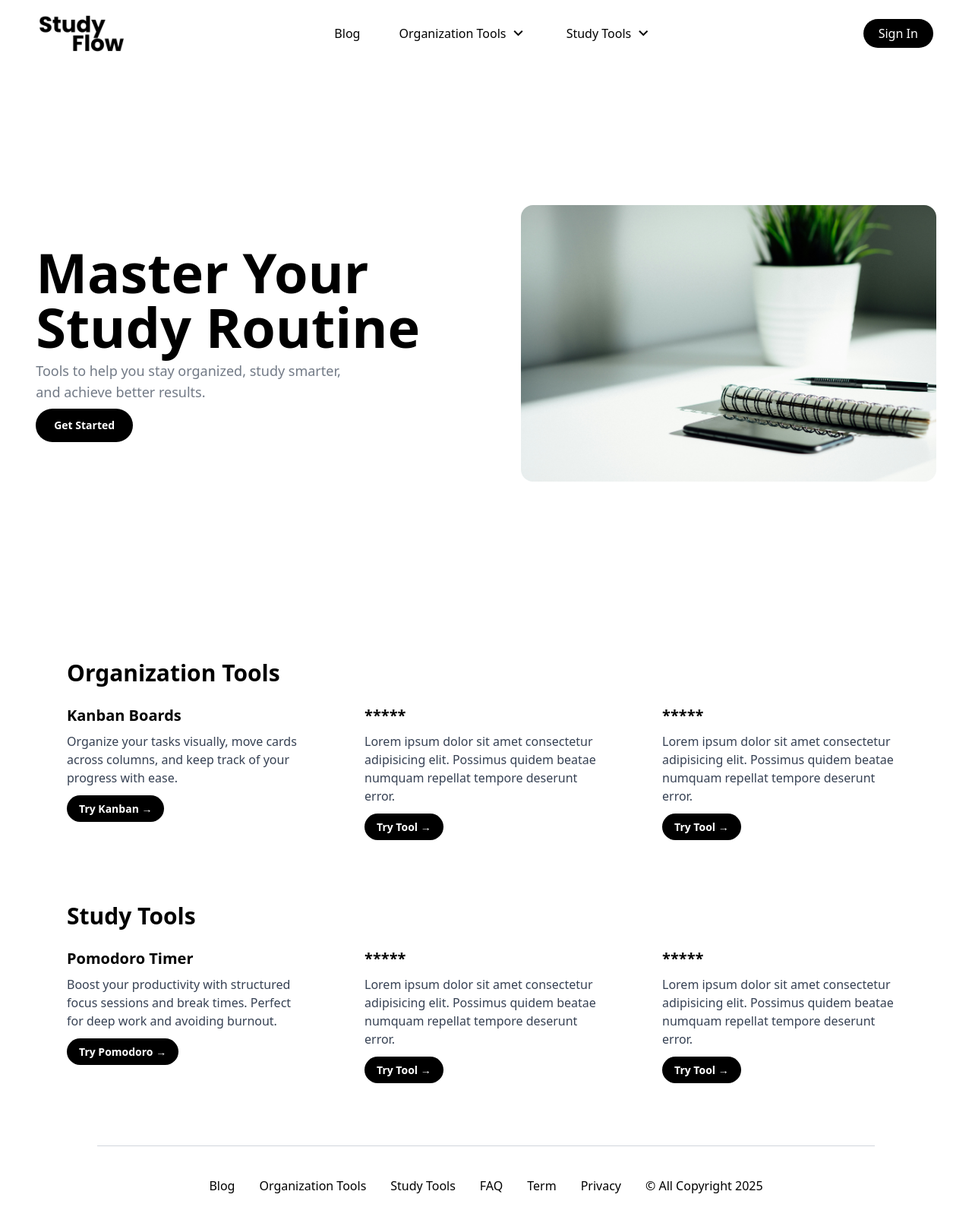
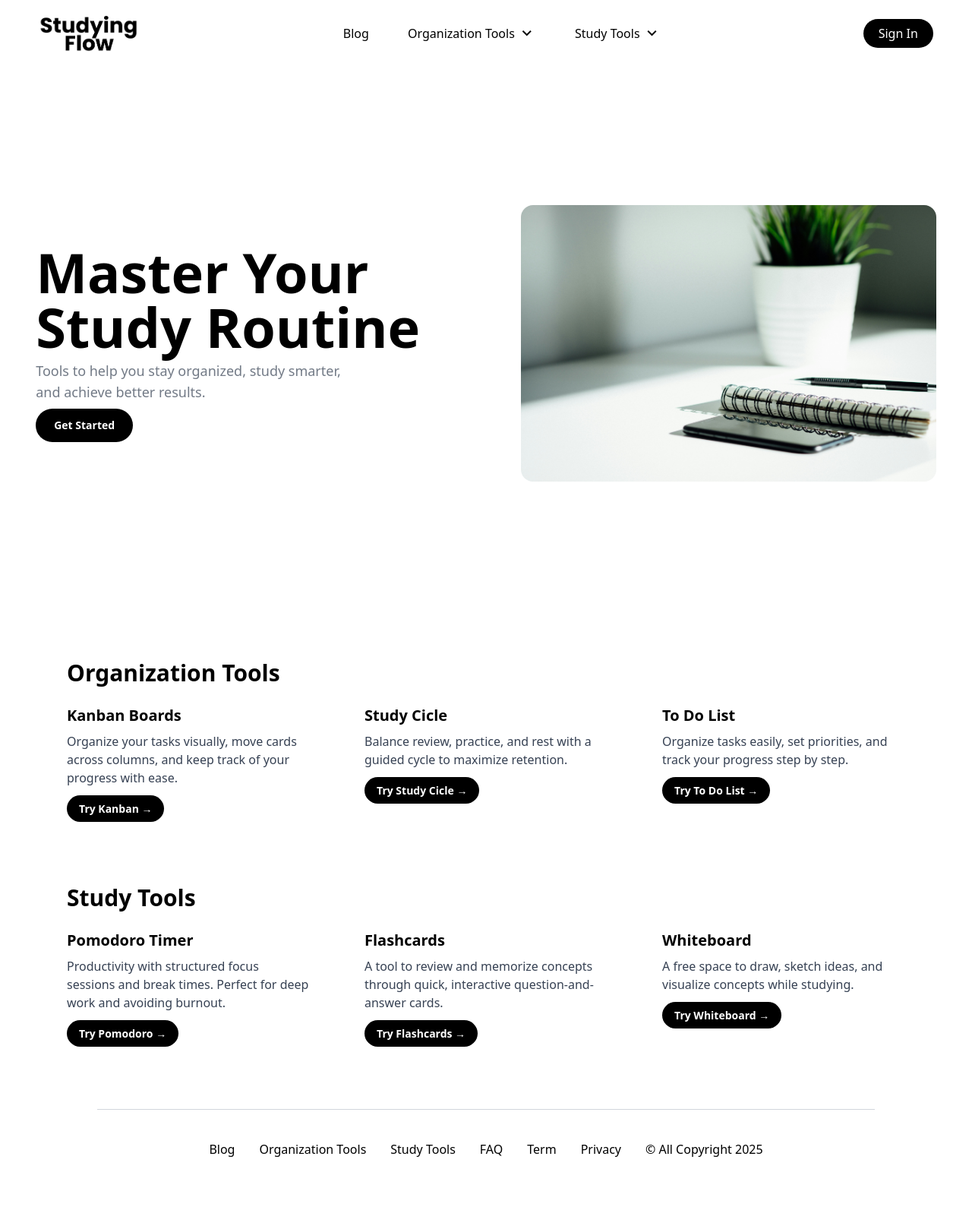
Before and after one commit to MateusVega/StudyingFlow, a Flask app: page / in a window 1280 px wide. Shown: the whole page at 76% size. After the commit the page ends 1523 px from the top, so only its background shows below. Run offline with Flask 3, Linux system fonts and the light colour scheme; style sheets or scripts are compiled from the project's sources.

Commit message:
add eg tools and new logo

```diff
--- a/StudyApp/forms.py
+++ b/StudyApp/forms.py
@@ -75,7 +75,7 @@ class NewBlogPostForm(FlaskForm):
     subtitle = StringField('Subtitle',
                            validators=[DataRequired(), Length(min=2, max=300)])
     category = SelectField("Choose a category", choices=[])
-    picture = FileField('Update Profile Picture', validators=[DataRequired(), FileAllowed(['jpg', 'png'])])
+    picture = FileField('Blog post Picture', validators=[DataRequired(), FileAllowed(['jpg', 'png'])])
     title_paragraph = StringField('Title of Paragraph')
     paragraph = TextAreaField('Paragraph')
 
--- a/StudyApp/templates/admin/users/users.html
+++ b/StudyApp/templates/admin/users/users.html
@@ -26,6 +26,7 @@
                 <th>Is Admin</th>
                 <th>Pomo Focus</th>
                 <th>Pomo Breaks</th>
+                <th>Exercises</th>
             </tr>
             {% for user, stat in users_stats %}
                 <tr>
@@ -42,6 +43,7 @@
                     <td class="{% if user.is_admin %} bg-green-500 {% else %} bg-red-500 {% endif %}">{{ user.is_admin }}</td>
                     <td>{{ stat.pomodoro_focus }}</td>
                     <td>{{ stat.pomodoro_breaks }}</td>
+                    <td>{{ stat.exercises_answered }}/{{ stat.correct_exercises }}</td>
                 </tr>
             {% endfor %}
         </table>
--- a/StudyApp/templates/index.html
+++ b/StudyApp/templates/index.html
@@ -35,23 +35,23 @@
                 </a>
             </div>
             <div class="bg-white rounded-2xl  p-6 hover: transition duration-300 ease-in-out">
-                <h2 class="text-xl font-bold mb-2">*****</h2>
+                <h2 class="text-xl font-bold mb-2">Study Cicle</h2>
                 <p class="text-gray-700 mb-4">
-                    Lorem ipsum dolor sit amet consectetur adipisicing elit. Possimus quidem beatae numquam repellat tempore deserunt error.
+                    Balance review, practice, and rest with a guided cycle to maximize retention.
                 </p>
                 <a href=""
                    class="text-sm font-semibold text-white bg-black px-4 py-2 rounded-full hover:bg-white hover:text-black hover:border hover:border-gray-300 transition duration-300">
-                    Try Tool →
+                    Try Study Cicle →
                 </a>
             </div>
             <div class="bg-white rounded-2xl  p-6 hover: transition duration-300 ease-in-out">
-                <h2 class="text-xl font-bold mb-2">*****</h2>
+                <h2 class="text-xl font-bold mb-2">To Do List</h2>
                 <p class="text-gray-700 mb-4">
-                    Lorem ipsum dolor sit amet consectetur adipisicing elit. Possimus quidem beatae numquam repellat tempore deserunt error.
+                    Organize tasks easily, set priorities, and track your progress step by step.
                 </p>
                 <a href=""
                    class="text-sm font-semibold text-white bg-black px-4 py-2 rounded-full hover:bg-white hover:text-black hover:border hover:border-gray-300 transition duration-300">
-                    Try Tool →
+                    Try To Do List →
                 </a>
             </div>
         </div>
@@ -63,7 +63,7 @@
             <div class="bg-white rounded-2xl  p-6 hover: transition duration-300 ease-in-out">
                 <h2 class="text-xl font-bold mb-2">Pomodoro Timer</h2>
                 <p class="text-gray-700 mb-4">
-                    Boost your productivity with structured focus sessions and break times. Perfect for deep work and avoiding burnout.
+                    Productivity with structured focus sessions and break times. Perfect for deep work and avoiding burnout.
                 </p>
                 <a href="{{ url_for('tools.pomodoro') }}"
                    class="text-sm font-semibold text-white bg-black px-4 py-2 rounded-full hover:bg-white hover:text-black hover:border hover:border-gray-300 transition duration-300">
@@ -71,23 +71,23 @@
                 </a>
             </div>
             <div class="bg-white rounded-2xl  p-6 hover: transition duration-300 ease-in-out">
-                <h2 class="text-xl font-bold mb-2">*****</h2>
+                <h2 class="text-xl font-bold mb-2">Flashcards</h2>
                 <p class="text-gray-700 mb-4">
-                    Lorem ipsum dolor sit amet consectetur adipisicing elit. Possimus quidem beatae numquam repellat tempore deserunt error.
+                    A tool to review and memorize concepts through quick, interactive question-and-answer cards.
                 </p>
                 <a href=""
                    class="text-sm font-semibold text-white bg-black px-4 py-2 rounded-full hover:bg-white hover:text-black hover:border hover:border-gray-300 transition duration-300">
-                    Try Tool →
+                    Try Flashcards →
                 </a>
             </div>
             <div class="bg-white rounded-2xl  p-6 hover: transition duration-300 ease-in-out">
-                <h2 class="text-xl font-bold mb-2">*****</h2>
+                <h2 class="text-xl font-bold mb-2">Whiteboard</h2>
                 <p class="text-gray-700 mb-4">
-                    Lorem ipsum dolor sit amet consectetur adipisicing elit. Possimus quidem beatae numquam repellat tempore deserunt error.
+                    A free space to draw, sketch ideas, and visualize concepts while studying.
                 </p>
                 <a href=""
                    class="text-sm font-semibold text-white bg-black px-4 py-2 rounded-full hover:bg-white hover:text-black hover:border hover:border-gray-300 transition duration-300">
-                    Try Tool →
+                    Try Whiteboard →
                 </a>
             </div>
         </div>
--- a/StudyApp/templates/layout.html
+++ b/StudyApp/templates/layout.html
@@ -24,7 +24,7 @@
             <nav class="flex justify-between items-center w-[92%] mx-auto my-5">
                 <a href="{{ url_for('main.index') }}">
                     <img class="2xl:h-16 h-12 transition duration-300 ease-in-out hover:scale-110"
-                         src="{{ url_for('static', filename='Logo.png') }}"
+                         src="{{ url_for('static', filename='Flow.png') }}"
                          alt="StudyingFlow Icon">
                 </a>
                 <div class="nav-links duration-500 md:static left-0 absolute bg-white md:min-h-fit min-h-[34vh] top-[-600%] md:w-auto w-full flex items-center md:px-5 z-10 px-10 py-2 ">
@@ -44,16 +44,14 @@
                                 <span class="material-symbols-outlined">keyboard_arrow_down</span>
                             </li>
                             <ul class="dropdown-menu absolute left-0 mt-2 w-48 bg-white border border-gray-300 rounded-lg shadow-lg hidden z-10">
-                                <!--
                                 <li class="px-4 py-2 transition duration-150 ease-in-out cursor-pointer hover:scale-105">
-                                    <a class="inline-block w-full" href="{{ url_for('tools.schedule') }}">Rotuine Schedule</a>
+                                    <a class="inline-block w-full" href="{{ url_for('tools.kanban_home') }}">Kanban</a>
                                 </li>
                                 <li class="px-4 py-2 transition duration-150 ease-in-out cursor-pointer hover:scale-105">
-                                    <a class="inline-block w-full" href="{{ url_for('tools.studyingcicle') }}">Studying Cicle</a>
+                                    <a class="inline-block w-full" href="#">Study Cicle</a>
                                 </li>
-                                -->
                                 <li class="px-4 py-2 transition duration-150 ease-in-out cursor-pointer hover:scale-105">
-                                    <a class="inline-block w-full" href="{{ url_for('tools.kanban_home') }}">Kanban</a>
+                                    <a class="inline-block w-full" href="#">To Do List</a>
                                 </li>
                             </ul>
                         </div>
@@ -66,14 +64,12 @@
                                 <li class="px-4 py-2 transition duration-150 ease-in-out cursor-pointer hover:scale-105">
                                     <a class="inline-block w-full" href="{{ url_for('tools.pomodoro') }}">Pomodoro</a>
                                 </li>
-                                <!--
                                 <li class="px-4 py-2 transition duration-150 ease-in-out cursor-pointer hover:scale-105">
-                                    <a class="inline-block w-full" href="{{ url_for('tools.gpacalculator') }}">GPA Calculator</a>
+                                    <a class="inline-block w-full" href="#">Flashcards</a>
                                 </li>
                                 <li class="px-4 py-2 transition duration-150 ease-in-out cursor-pointer hover:scale-105">
-                                    <a class="inline-block w-full" href="{{ url_for('tools.pomodoro') }}">FlashCards</a>
+                                    <a class="inline-block w-full" href="#">Whiteboard</a>
                                 </li>
-                                -->
                             </ul>
                         </div>
                         {% if current_user.is_authenticated %}
```
Also changed, not shown: StudyApp/static/data/exercises.json (+21 -11 lines), StudyApp/static/Flow.png (added), StudyApp/static/Logo512x512.png (deleted), StudyApp/static/favicon-dark.ico (deleted).
